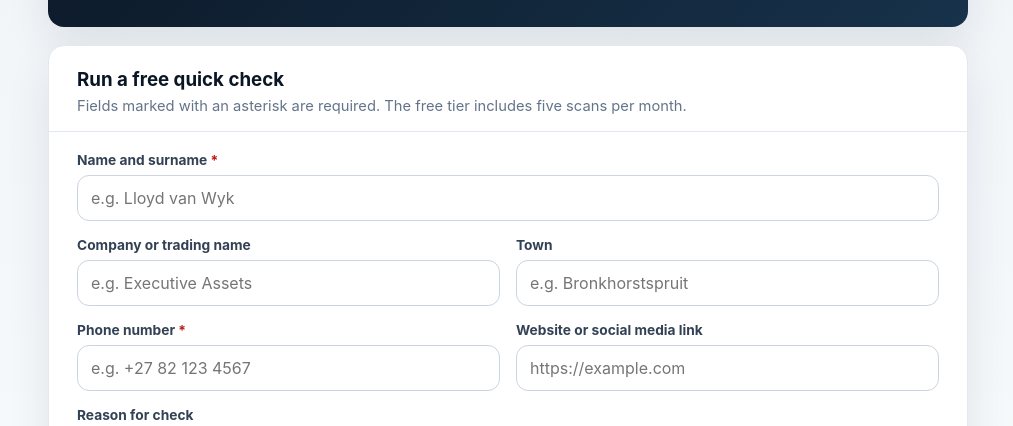
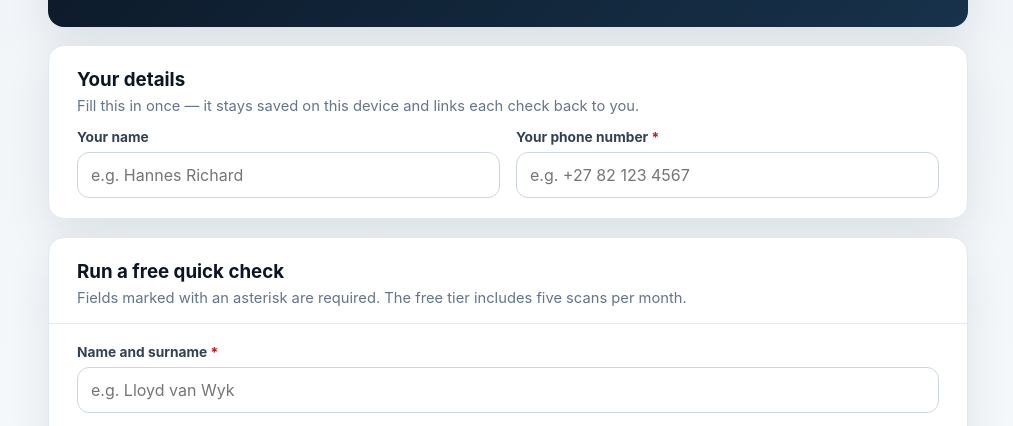
Before and after one commit to HannesCNC/bs-detector-backend, a website: page index.html in a window 1280 px wide. Shown: the part 315-741 px from the top of the page, without its empty margins (132-1145 px from the left). Drawn offline with Linux system fonts and the light colour scheme.

Commit message:
Update index.html

```diff
--- a/index.html
+++ b/index.html
@@ -25,6 +25,16 @@
       <p>Enter the information you already have. BS Detector runs a limited public-source scan and returns a simple Green or Yellow result.</p>
     </section>
 
+    <section class="card" style="margin-bottom:18px">
+      <div class="cardhead" style="border-bottom:none;padding-bottom:0"><h3>Your details</h3><p>Fill this in once — it stays saved on this device and links each check back to you.</p></div>
+      <div class="form" style="padding-top:14px">
+        <div class="grid two">
+          <div class="field"><label for="yourName">Your name</label><input id="yourName" autocomplete="name" placeholder="e.g. Hannes Richard"></div>
+          <div class="field"><label class="required" for="yourPhone">Your phone number</label><input id="yourPhone" type="tel" required autocomplete="tel" placeholder="e.g. +27 82 123 4567"></div>
+        </div>
+      </div>
+    </section>
+
     <main>
       <section class="card">
         <div class="cardhead"><h3>Run a free quick check</h3><p>Fields marked with an asterisk are required. The free tier includes five scans per month.</p></div>
@@ -33,7 +43,6 @@
             <div class="field span2"><label class="required" for="fullName">Name and surname</label><input id="fullName" required autocomplete="name" placeholder="e.g. Lloyd van Wyk"></div>
             <div class="field"><label for="companyName">Company or trading name</label><input id="companyName" autocomplete="organization" placeholder="e.g. Executive Assets"></div>
             <div class="field"><label for="town">Town</label><input id="town" autocomplete="address-level2" placeholder="e.g. Bronkhorstspruit"></div>
-            <div class="field"><label class="required" for="phone">Phone number</label><input id="phone" type="tel" required autocomplete="tel" placeholder="e.g. +27 82 123 4567"></div>
             <div class="field"><label for="website">Website or social media link</label><input id="website" type="url" placeholder="https://example.com"></div>
             <div class="field span2"><label for="reason">Reason for check</label><select id="reason"><option value="considering_hiring">Considering hiring</option><option value="verifying_quote">Verifying a quote</option><option value="checking_contact">Checking a contact</option><option value="other">Other</option></select></div>
             <div class="field span2"><label for="pastedText">Paste text from a quote, message, email or business profile</label><textarea id="pastedText" placeholder="Paste any relevant text here..."></textarea></div>
@@ -74,20 +83,30 @@
     const API_ENDPOINT = 'https://bs-detector-backend-production.up.railway.app/api/check';
     const PROMO_ENDPOINT = 'https://bs-detector-backend-production.up.railway.app/api/redeem-promo';
 
+    // Persist "Your details" locally on this device so it doesn't need retyping each visit.
+    const yourName=document.getElementById('yourName');
+    const yourPhone=document.getElementById('yourPhone');
+    try{
+      yourName.value=localStorage.getItem('bsdYourName')||'';
+      yourPhone.value=localStorage.getItem('bsdYourPhone')||'';
+    }catch{}
+    yourName.addEventListener('change',()=>{try{localStorage.setItem('bsdYourName',yourName.value.trim())}catch{}});
+    yourPhone.addEventListener('change',()=>{try{localStorage.setItem('bsdYourPhone',yourPhone.value.trim())}catch{}});
+
     function setLoading(on){loadingCard.classList.toggle('show',on);submitButton.disabled=on;submitButton.textContent=on?'Running check...':'Run public check'}
     function clearStatus(){resultCard.className='result';errorCard.classList.remove('show');document.getElementById('demoBanner').style.display='none'}
     function showResult(status,message,isDemo){const safe=status==='yellow'?'yellow':'green';lastResult=isDemo?null:{status:safe,message:message||defaultMessages[safe],name:fullName.value.trim(),company:companyName.value.trim()};resultCard.className=`result ${safe} show`;document.getElementById('demoBanner').style.display=isDemo?'block':'none';resultIcon.textContent=safe==='green'?'✓':'!';resultTitle.textContent=safe==='green'?'Green result':'Yellow result';resultMessage.textContent=message||defaultMessages[safe];shareButton.style.display=isDemo?'none':'';resultCard.scrollIntoView({behavior:'smooth',block:'center'})}
-    function buildPayload(){const f=attachment.files[0];return{name:fullName.value.trim(),company:companyName.value.trim(),town:town.value.trim(),phone:phone.value.trim(),website:website.value.trim(),pastedText:pastedText.value.trim(),reason:reason.value,marketingConsent:marketingConsent.checked,attachment:f?{name:f.name,type:f.type,size:f.size}:null}}
+    function buildPayload(){const f=attachment.files[0];return{name:fullName.value.trim(),company:companyName.value.trim(),town:town.value.trim(),phone:yourPhone.value.trim(),email:'',requesterName:yourName.value.trim(),website:website.value.trim(),pastedText:pastedText.value.trim(),reason:reason.value,marketingConsent:marketingConsent.checked,attachment:f?{name:f.name,type:f.type,size:f.size}:null}}
 
     const applyPromoButton=document.getElementById('applyPromoButton');
     const promoMessage=document.getElementById('promoMessage');
     applyPromoButton.addEventListener('click',async()=>{
       const code=document.getElementById('promoCode').value.trim();
       if(!code){promoMessage.style.display='block';promoMessage.style.color='var(--danger)';promoMessage.textContent='Enter a code first.';return}
-      if(!phone.value.trim()){promoMessage.style.display='block';promoMessage.style.color='var(--danger)';promoMessage.textContent='Enter your phone number above first, then apply the code.';return}
+      if(!yourPhone.value.trim()){promoMessage.style.display='block';promoMessage.style.color='var(--danger)';promoMessage.textContent='Fill in your phone number above first, then apply the code.';return}
       applyPromoButton.disabled=true;applyPromoButton.textContent='Checking...';
       try{
-        const response=await fetch(PROMO_ENDPOINT,{method:'POST',headers:{'Content-Type':'application/json'},body:JSON.stringify({code,phone:phone.value.trim()})});
+        const response=await fetch(PROMO_ENDPOINT,{method:'POST',headers:{'Content-Type':'application/json'},body:JSON.stringify({code,phone:yourPhone.value.trim()})});
         const data=await response.json();
         promoMessage.style.display='block';
         if(data.success){
@@ -106,7 +125,9 @@
     });
 
     form.addEventListener('submit',async e=>{
-      e.preventDefault();clearStatus();if(!form.checkValidity()){form.reportValidity();return}
+      e.preventDefault();clearStatus();
+      if(!yourPhone.value.trim()){yourPhone.focus();yourPhone.reportValidity();return}
+      if(!form.checkValidity()){form.reportValidity();return}
       const payload=buildPayload();setLoading(true);
       try{
         /* BACKEND INTEGRATION POINT: POST to API_ENDPOINT with JSON payload. Expected response: {status:'green'|'yellow', message:string} */
```
